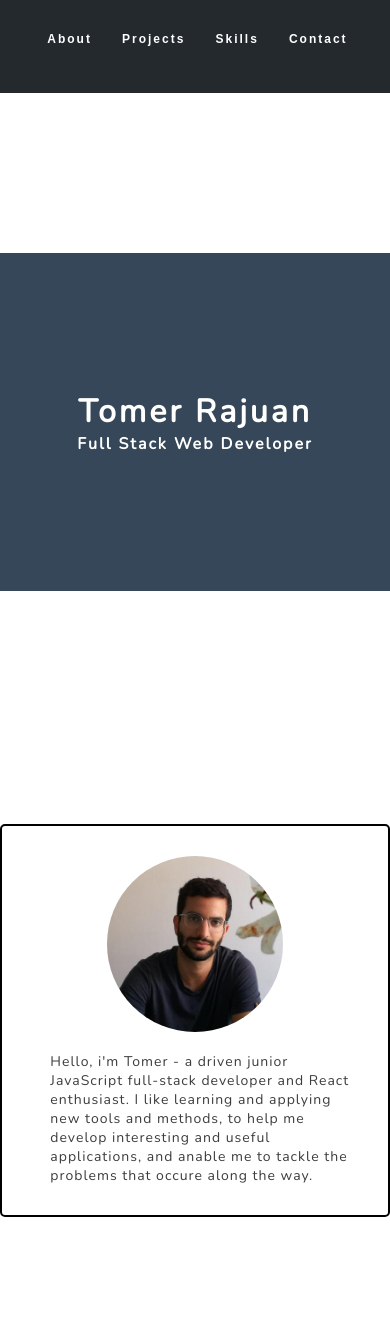
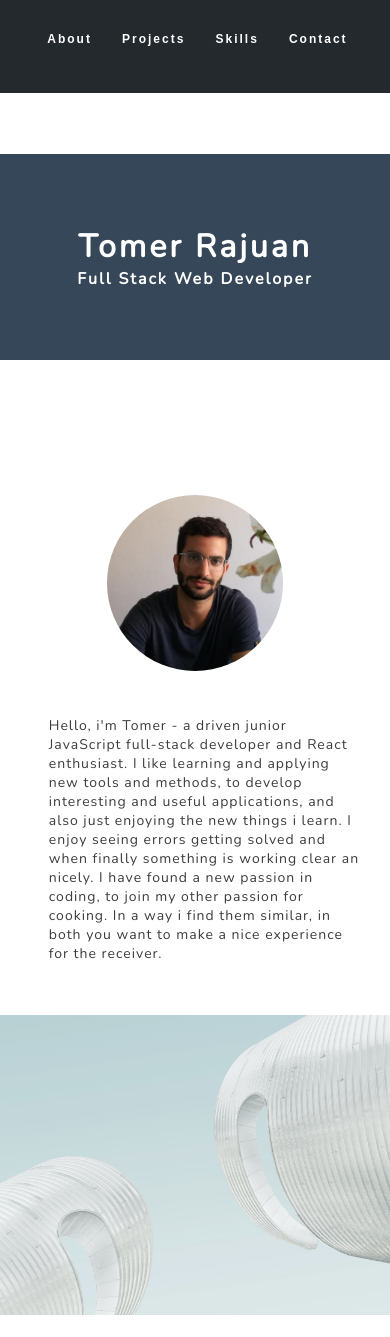
Before and after one commit to tomerrajuan/portfolio, a PHP site: page / in a window 390 px wide. Shown: the top 1337 px of the page. Run offline with PHP 8.4, Linux system fonts and the light colour scheme; some libraries are stand-ins or nearby versions.

Commit message:
design changes

```diff
--- a/index.html
+++ b/index.html
@@ -36,8 +36,9 @@
                 <!-- <h1>about me</h1> -->
                 <img class="profile_pic" src="profile.jpg" alt="" />
                 <p>
-                    Hello, i'm Tomer - a driven junior JavaScript full-stack developer and React enthusiast. I like learning and applying new tools and methods, to help me develop interesting and useful applications, and anable me to tackle the problems that occure along
-                    the way.
+                    Hello, i'm Tomer - a driven junior JavaScript full-stack developer and React enthusiast. I like learning and applying new tools and methods, to develop interesting and useful applications, and also just enjoying the new things i learn. I enjoy seeing
+                    errors getting solved and when finally something is working clear an nicely. I have found a new passion in coding, to join my other passion for cooking. In a way i find them similar, in both you want to make a nice experience for the
+                    receiver.
                 </p>
             </div>
         </section>
--- a/style.css
+++ b/style.css
@@ -141,8 +141,8 @@ header.on {
 
 .profile_pic {
     position: relative;
-    height: 12rem;
-    width: 12rem;
+    height: 14rem;
+    width: 14rem;
     align-self: center;
     border-radius: 50%;
     margin: 0 3vw;
@@ -180,7 +180,7 @@ header.on {
 }
 
 #about p {
-    width: 400px;
+    width: 450px;
     letter-spacing: 1px;
     color: rgb(61, 61, 61);
     font-size: 16px;
@@ -651,6 +651,9 @@ footer {
     .left {
         font-size: 1rem !important;
     }
+    #top {
+        height: 61vh;
+    }
     .profile {
         height: auto;
         width: auto;
@@ -688,6 +691,7 @@ footer {
         flex-direction: column;
         align-self: center;
         margin-bottom: 15vh;
+        border: none;
     }
     #about h1 {
         width: 46vw;
@@ -697,6 +701,7 @@ footer {
     }
     #about p {
         width: 80%;
+        margin-top: 3vh;
         margin-left: 5vw;
         font-size: 14px;
     }
```
Also changed, not shown: 2 other files.
